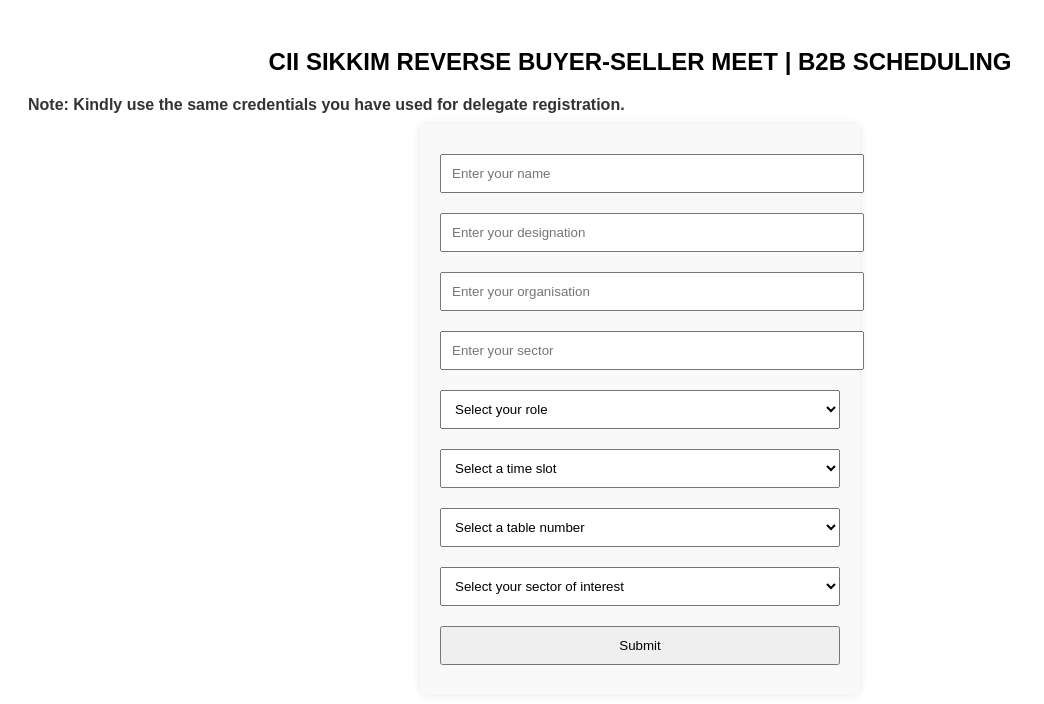
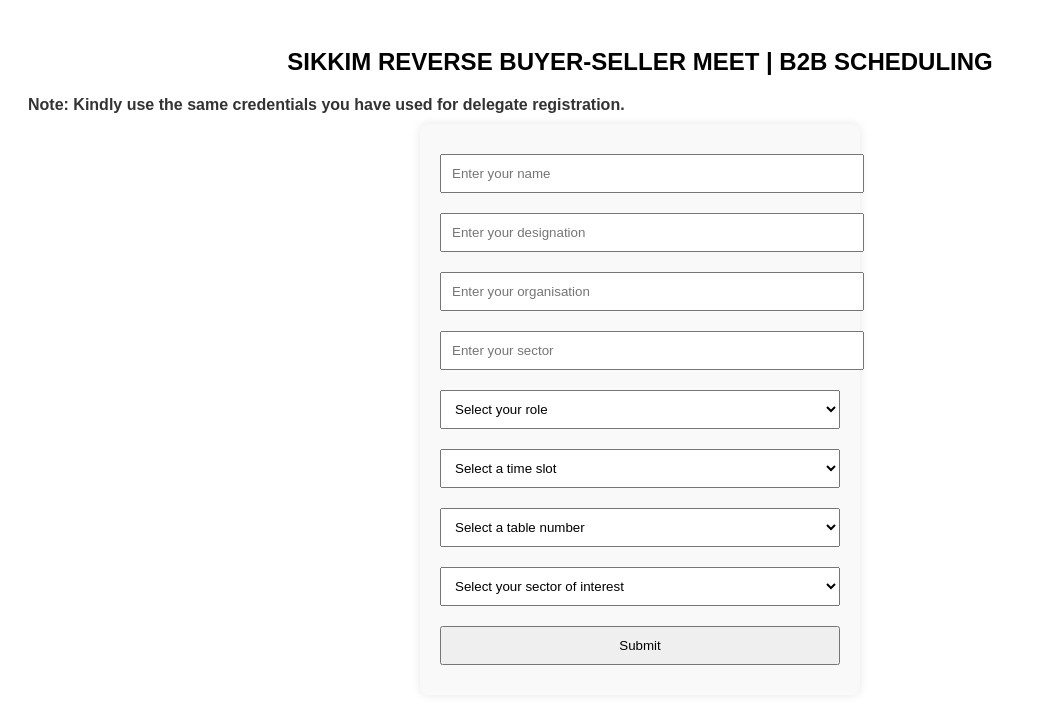
Before and after one commit to Sikkim-Buyer-Seller-Meet/b2b-scheduling, a plain HTML site: page index.html in a window 1280 px wide. Shown: the whole page, without its empty margins (0-1044 px from the left). Drawn offline with Linux system fonts and the light colour scheme; no server answers.

Commit message:
Update index.html

```diff
--- a/index.html
+++ b/index.html
@@ -3,7 +3,7 @@
 <head>
     <meta charset="UTF-8">
     <meta name="viewport" content="width=device-width, initial-scale=1.0">
-    <title>CII SIKKIM REVERSE BUYER-SELLER MEET</title>
+    <title>SIKKIM REVERSE BUYER-SELLER MEET</title>
     <style>
         body { font-family: Arial, sans-serif; text-align: center; padding: 20px; }
         form { max-width: 400px; margin: auto; background: #f9f9f9; padding: 20px; border-radius: 8px; box-shadow: 0 0 10px rgba(0, 0, 0, 0.1); }
@@ -14,7 +14,7 @@
     </style>
 </head>
 <body>
-    <h2>CII SIKKIM REVERSE BUYER-SELLER MEET | B2B SCHEDULING</h2>
+    <h2>SIKKIM REVERSE BUYER-SELLER MEET | B2B SCHEDULING</h2>
     <div class="note">Note: Kindly use the same credentials you have used for delegate registration.</div>
     <form id="dataForm">
         <input type="text" id="name" placeholder="Enter your name" required>
```
